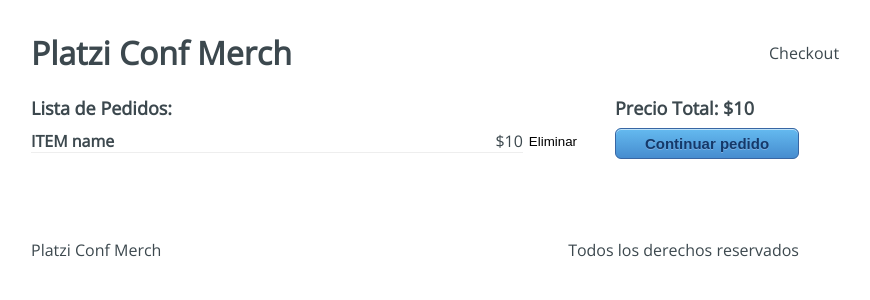
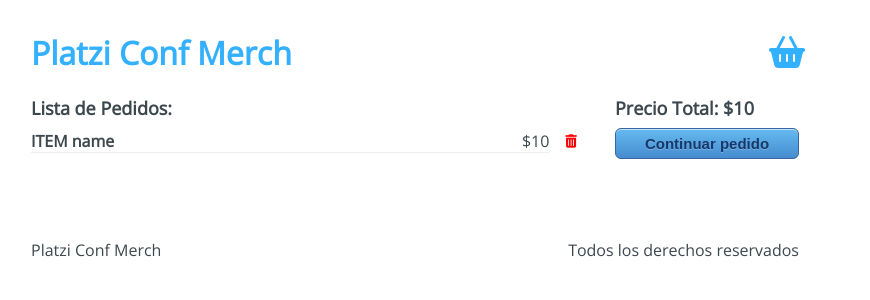
Before and after one commit to sgg10/platzi-conf-merch, a React app: page /checkout in a window 1280 px wide. Shown: the top 300 px of the page, without its empty margins (225-1095 px from the left). Built offline with nearby package versions, Linux system fonts and the light colour scheme.

Commit message:
Added links

```diff
--- a/public/index.html
+++ b/public/index.html
@@ -5,6 +5,7 @@
 		<meta http-equiv="X-UA-Compatible" content="IE=edge" />
 		<meta name="viewport" content="width=device-width, initial-scale=1.0" />
 		<title>Platzi Conf Merch</title>
+		<script src="https://kit.fontawesome.com/473d269aa9.js" crossorigin="anonymous"></script>
 	</head>
 	<body>
 		<div id="app"></div>
--- a/src/components/Header.jsx
+++ b/src/components/Header.jsx
@@ -1,11 +1,18 @@
 import React from "react";
+import { Link } from "react-router-dom";
 import "../styles/components/Header.scss";
 
 const Header = () => {
 	return (
 		<div className='Header'>
-			<h1 className='Header-title'>Platzi Conf Merch</h1>
-			<div className='Header-checkout'>Checkout</div>
+			<Link to='/'>
+				<h1 className='Header-title'>Platzi Conf Merch</h1>
+			</Link>
+			<div className='Header-checkout'>
+				<Link to='/checkout'>
+					<i className='fas fa-shopping-basket fa-2x' />
+				</Link>
+			</div>
 		</div>
 	);
 };
--- a/src/containers/Checkout.jsx
+++ b/src/containers/Checkout.jsx
@@ -1,4 +1,5 @@
 import React from "react";
+import { Link } from "react-router-dom";
 import "../styles/components/Checkout.scss";
 
 const Checkout = () => {
@@ -11,12 +12,16 @@
 						<h4>ITEM name</h4>
 						<span>$10</span>
 					</div>
-					<button type='button'>Eliminar</button>
+					<button type='button'>
+						<i style={{ color: "red" }} className='fas fa-trash-alt' title='Eliminar' />
+					</button>
 				</div>
 			</div>
 			<div className='Checkout-sidebar'>
 				<h3>Precio Total: $10</h3>
-				<button type='button'>Continuar pedido</button>
+				<Link to='/checkout/information'>
+					<button type='button'>Continuar pedido</button>
+				</Link>
 			</div>
 		</div>
 	);
--- a/src/containers/Information.jsx
+++ b/src/containers/Information.jsx
@@ -1,4 +1,5 @@
 import React from "react";
+import { Link } from "react-router-dom";
 import "../styles/components/Information.scss";
 
 const Information = () => {
@@ -23,7 +24,9 @@
 				</div>
 				<div className='Information-buttons'>
 					<div className='Information-back'>Regresar</div>
-					<div className='Information-next'>pagar</div>
+					<Link to='/checkout/success'>
+						<div className='Information-next'>pagar</div>
+					</Link>
 				</div>
 			</div>
 			<div className='Information-sidebar'>
```
